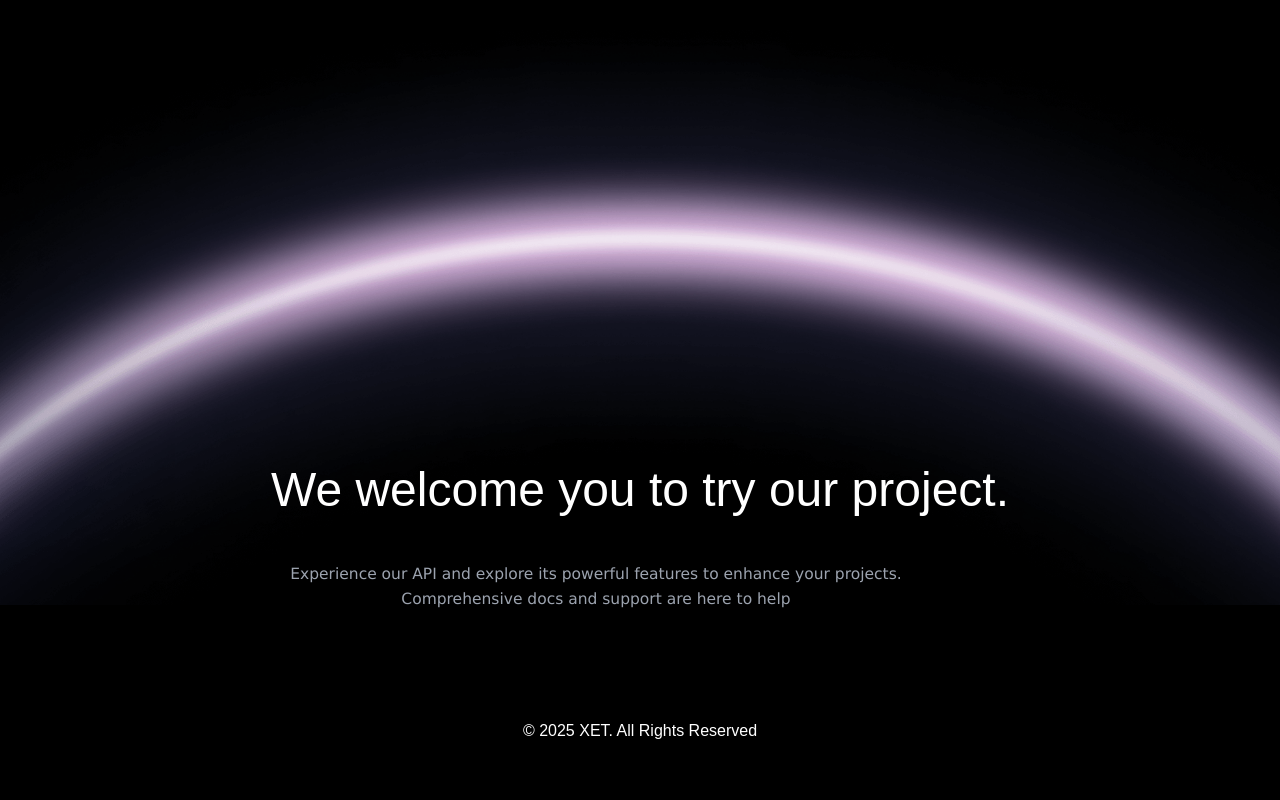
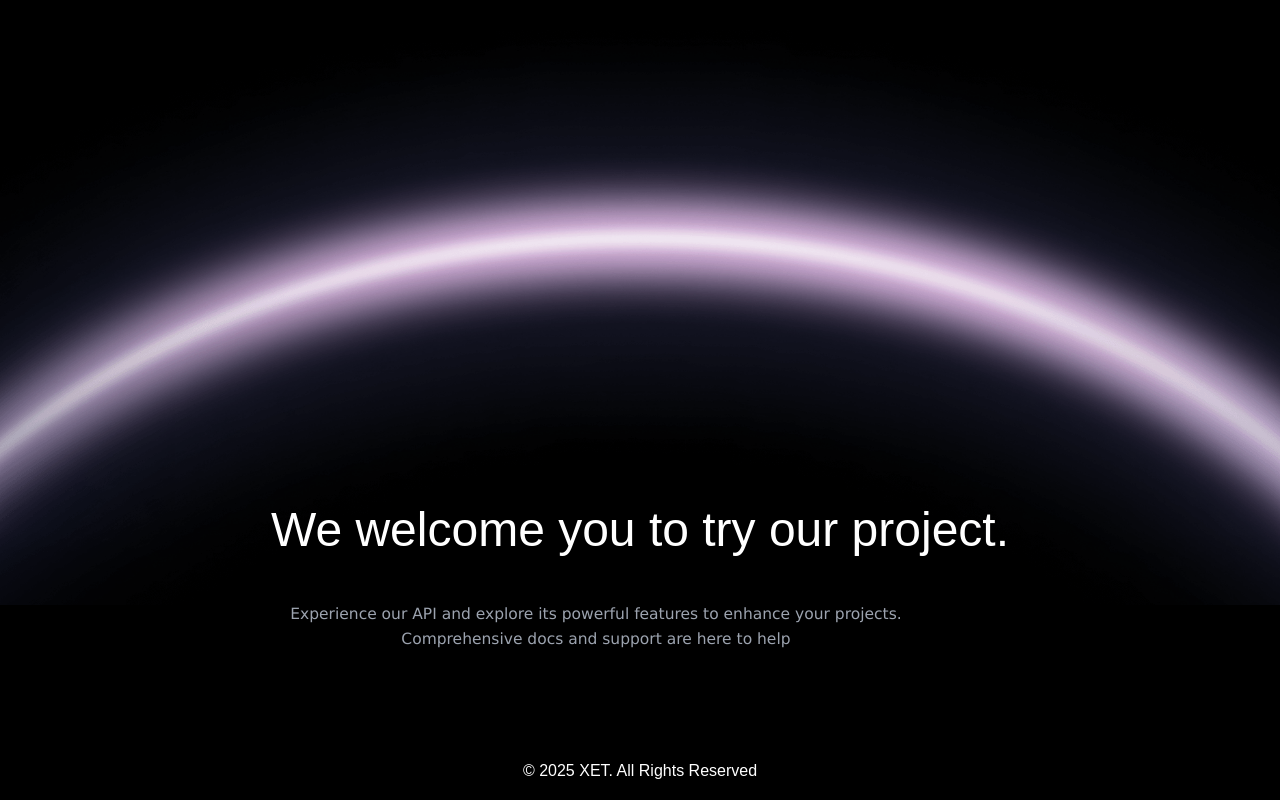
Before and after one commit to AlphastT101/xet, a plain HTML site: page index.html in a window 1280 px wide. Shown: the part 1715-2515 px from the top of the page. Before the commit the page ends 2475 px from the top, so only its background shows below. Drawn offline with nearby package versions, Linux system fonts and the light colour scheme.

Commit message:
tinyny fix

```diff
--- a/css/styles.css
+++ b/css/styles.css
@@ -426,7 +426,7 @@ body::-webkit-scrollbar {display: none;}
     /* text-align: left; */
     /* display: flex;
     flex-direction: column; */
-    margin-top: 430px;
+    margin-top: 470px;
     padding: 10px;
 }
 
```
